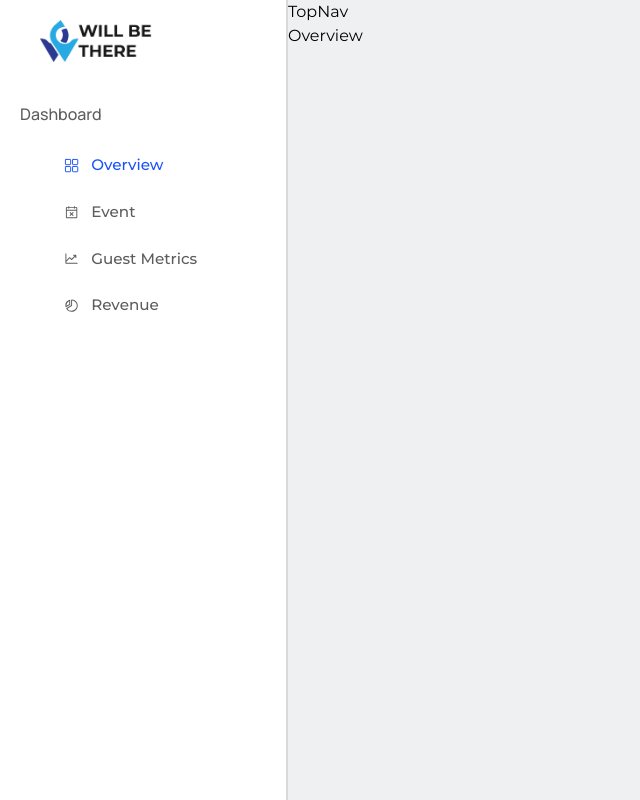
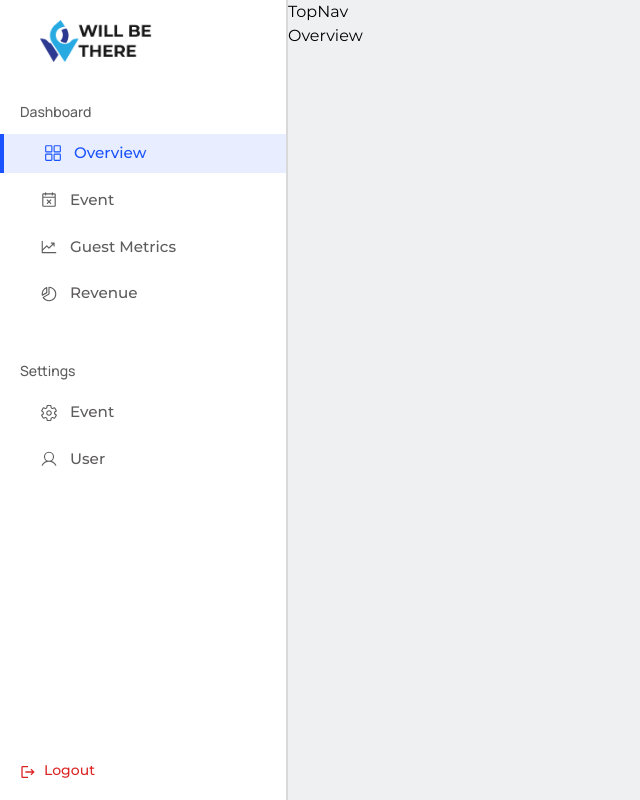
Before and after one commit to WILL-BE-THERE/WILL-BE-THERE, a React (Vite) app in the folder Frontend-React/: page /dashboard in a window 1280 px wide. Shown: the whole page, without its empty margins (0-640 px from the left). Built offline with nearby package versions, Linux system fonts and the light colour scheme.

Commit message:
done with the sidenav for the dashboard

```diff
--- a/Frontend-React/src/components/NavLinks.tsx
+++ b/Frontend-React/src/components/NavLinks.tsx
@@ -3,7 +3,7 @@ import { menuData } from '../utils/local-data'
 
 const NavLinks = () => {
   return (
-    <ul className="flex items-center gap-8 text-[0.95rem] font-medium">
+    <ul className="navlinks flex items-center gap-8 text-[0.95rem] font-medium">
       {menuData.map((item, i) => (
         <li key={i}>
           <NavLink
--- a/Frontend-React/src/index.css
+++ b/Frontend-React/src/index.css
@@ -15,8 +15,15 @@ h1 {
   font-family: 'Manrope', sans-serif;
 }
 
-.active {
+ul.navlinks li a.active {
   color: #1a53fd;
+}
+
+ul.dashboard li a.active {
+  width: 100%;
+  background-color: #e8eeff;
+  color: #1a53fd;
+  border-left: 4px solid #1a53fd;
 }
 
 @media screen and (max-width: 430px) {
--- a/Frontend-React/src/main.tsx
+++ b/Frontend-React/src/main.tsx
@@ -32,8 +32,11 @@ import ManageEvents from '../src/pages/ManageEvents.tsx'
 import Dashboard from '../src/pages/dashboard/Dashboard.tsx'
 import Event from '../src/pages/dashboard/Event.tsx'
 import ProtectedRoutes from '../src/components/ProtectedRoutes.tsx'
-import Settings from '../src/pages/dashboard/Settings.tsx'
 import Overview from '../src/pages/dashboard/Overview.tsx'
+import Revenue from '../src/pages/dashboard/Revenue.tsx'
+import GuestMetrics from '../src/pages/dashboard/GuestMetrics.tsx'
+import EventSettings from '../src/pages/dashboard/EventSettings.tsx'
+import UserInfo from '../src/pages/dashboard/UserInfo.tsx'
 
 const router = createBrowserRouter(
   createRoutesFromElements(
@@ -76,7 +79,10 @@ const router = createBrowserRouter(
       >
         <Route index element={<Overview />} />
         <Route path="event" element={<Event />} />
-        <Route path="settings" element={<Settings />} />
+        <Route path="revenue" element={<Revenue />} />
+        <Route path="metrics" element={<GuestMetrics />} />
+        <Route path="eventSettings" element={<EventSettings />} />
+        <Route path="userInfo" element={<UserInfo />} />
       </Route>
     </>,
   ),
--- /dev/null
+++ b/Frontend-React/src/pages/dashboard/EventSettings.tsx
@@ -0,0 +1,4 @@
+const EventSettings = () => {
+  return <div>Settings</div>
+}
+export default EventSettings
--- /dev/null
+++ b/Frontend-React/src/pages/dashboard/GuestMetrics.tsx
@@ -0,0 +1,4 @@
+const GuestMetrics = () => {
+  return <div>GuestMetrics</div>
+}
+export default GuestMetrics
--- /dev/null
+++ b/Frontend-React/src/pages/dashboard/Revenue.tsx
@@ -0,0 +1,4 @@
+const Revenue = () => {
+  return <div>Revenue</div>
+}
+export default Revenue
--- a/Frontend-React/src/pages/dashboard/Settings.tsx
+++ /dev/null
@@ -1,4 +0,0 @@
-const Settings = () => {
-  return <div>Settings</div>
-}
-export default Settings
--- a/Frontend-React/src/pages/dashboard/SideNav.tsx
+++ b/Frontend-React/src/pages/dashboard/SideNav.tsx
@@ -1,10 +1,5 @@
 import logo from '../../assets/logo.png'
-import { VscBellDot } from 'react-icons/vsc'
-import {
-  IoSearchCircleOutline,
-  IoSettingsOutline,
-  IoGridOutline,
-} from 'react-icons/io5'
+import { IoSettingsOutline, IoGridOutline } from 'react-icons/io5'
 import {
   PiChartLineUp,
   PiChartPieSlice,
@@ -12,6 +7,7 @@ import {
   PiUser,
 } from 'react-icons/pi'
 import { NavLink } from 'react-router-dom'
+import { MdLogout } from 'react-icons/md'
 
 const sideNavData = [
   { icon: <IoGridOutline />, text: 'Overview', link: '/dashboard' },
@@ -22,6 +18,15 @@ const sideNavData = [
     link: '/dashboard/metrics',
   },
   { icon: <PiChartPieSlice />, text: 'Revenue', link: '/dashboard/revenue' },
+] as const
+
+const sideNavData2 = [
+  {
+    icon: <IoSettingsOutline />,
+    text: 'Event',
+    link: '/dashboard/eventSettings',
+  },
+  { icon: <PiUser />, text: 'User', link: '/dashboard/userInfo' },
 ] as const
 
 const SideNav = () => {
@@ -35,11 +40,33 @@ const SideNav = () => {
         />
       </aside>
       <section className="w-full">
-        <h1 className="text-base text-neutral-200 font-medium ml-5">
-          Dashboard
+        <h1 className="text-sm text-neutral-200 font-medium ml-5">Dashboard</h1>
+        <ul className="dashboard flex flex-col justify-center items-center gap-2 text-[0.95rem] font-medium mt-3">
+          {sideNavData.map((item, i) => (
+            <li
+              key={i}
+              className="w-full"
+              //   onClick={() => setIsSidebarOpen(false)}
+            >
+              <NavLink
+                to={item.link}
+                end
+                className={`${(isActive: boolean) => {
+                  return isActive ? 'active' : ''
+                }} text-neutral-200 py-2 flex items-center pl-10 gap-3 font-medium transition-all`}
+              >
+                <div className="text-lg font-semibold">{item.icon}</div>
+                <p>{item.text}</p>
+              </NavLink>
+            </li>
+          ))}
+        </ul>
+
+        <h1 className="text-sm text-neutral-200 font-medium ml-5 mt-12">
+          Settings
         </h1>
-        <ul className="flex flex-col justify-center items-center gap-2 text-[0.95rem] font-medium mt-5">
-          {sideNavData.map((item, i) => (
+        <ul className="flex flex-col justify-center items-center gap-2 text-[0.95rem] font-medium mt-3 dashboard">
+          {sideNavData2.map((item, i) => (
             <li
               key={i}
               className="w-full"
@@ -49,15 +76,23 @@ const SideNav = () => {
                 to={item.link}
                 className={`${(isActive: boolean) => {
                   return isActive ? 'active' : ''
-                }} text-neutral-200 py-2 flex items-center ml-16 gap-3 font-medium`}
+                }} text-neutral-200 py-2 flex items-center pl-10 gap-3 font-medium transition-all`}
               >
-                {item.icon}
+                <div className="text-lg font-semibold">{item.icon}</div>
                 <p>{item.text}</p>
               </NavLink>
             </li>
           ))}
         </ul>
       </section>
+
+      <button
+        type="button"
+        className="h-full w-fit pb-5 flex items-end gap-2 text-red-600 font-medium text-sm pl-5 group"
+      >
+        <MdLogout className="text-base" />
+        <p className=" group-hover:translate-x-2 transition-all">Logout</p>
+      </button>
     </div>
   )
 }
--- a/Frontend-React/src/pages/dashboard/TopNav.tsx
+++ b/Frontend-React/src/pages/dashboard/TopNav.tsx
@@ -1,3 +1,7 @@
+// import userImg from '../../assets/Frame 1171275068.png'
+// import { IoSearchCircleOutline } from 'react-icons/io5'
+// import { VscBellDot } from 'react-icons/vsc'
+
 const TopNav = () => {
   return <div>TopNav</div>
 }
--- /dev/null
+++ b/Frontend-React/src/pages/dashboard/UserInfo.tsx
@@ -0,0 +1,4 @@
+const UserInfo = () => {
+  return <div>UserInfo</div>
+}
+export default UserInfo
```
